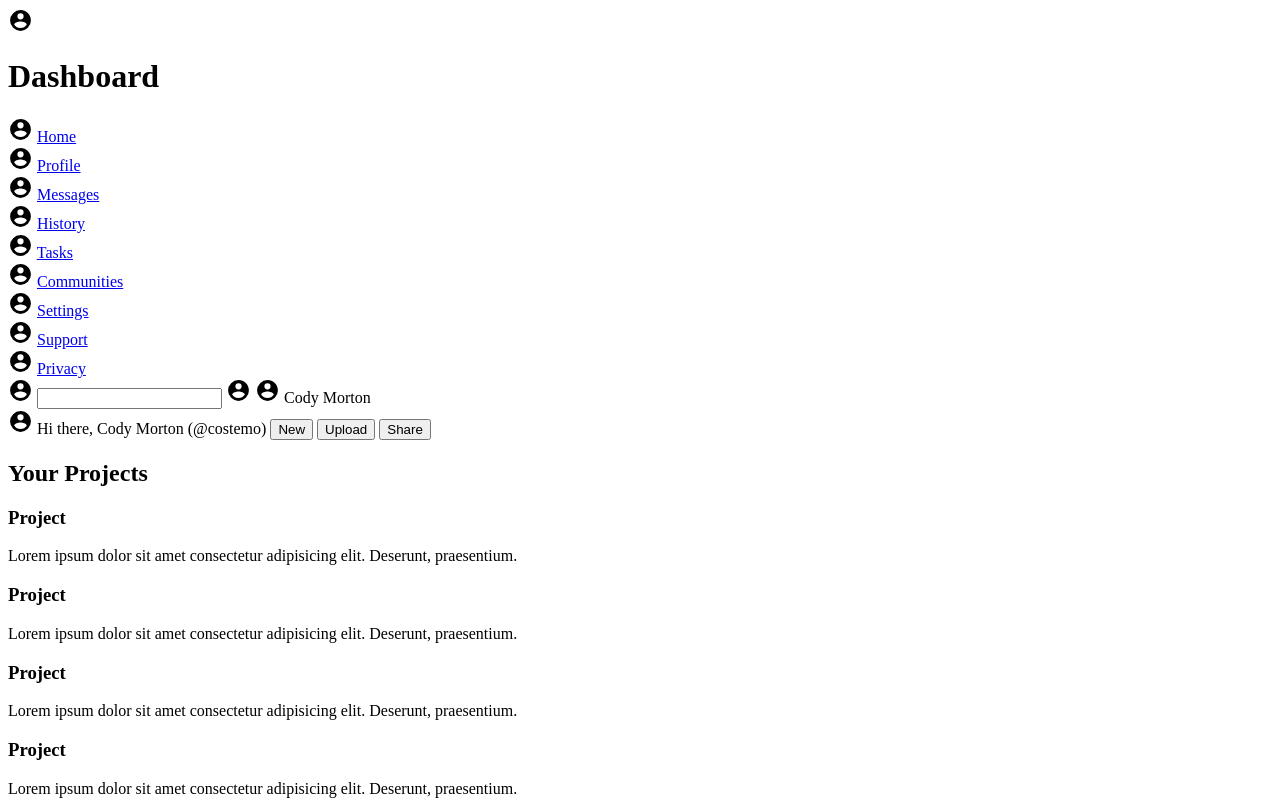
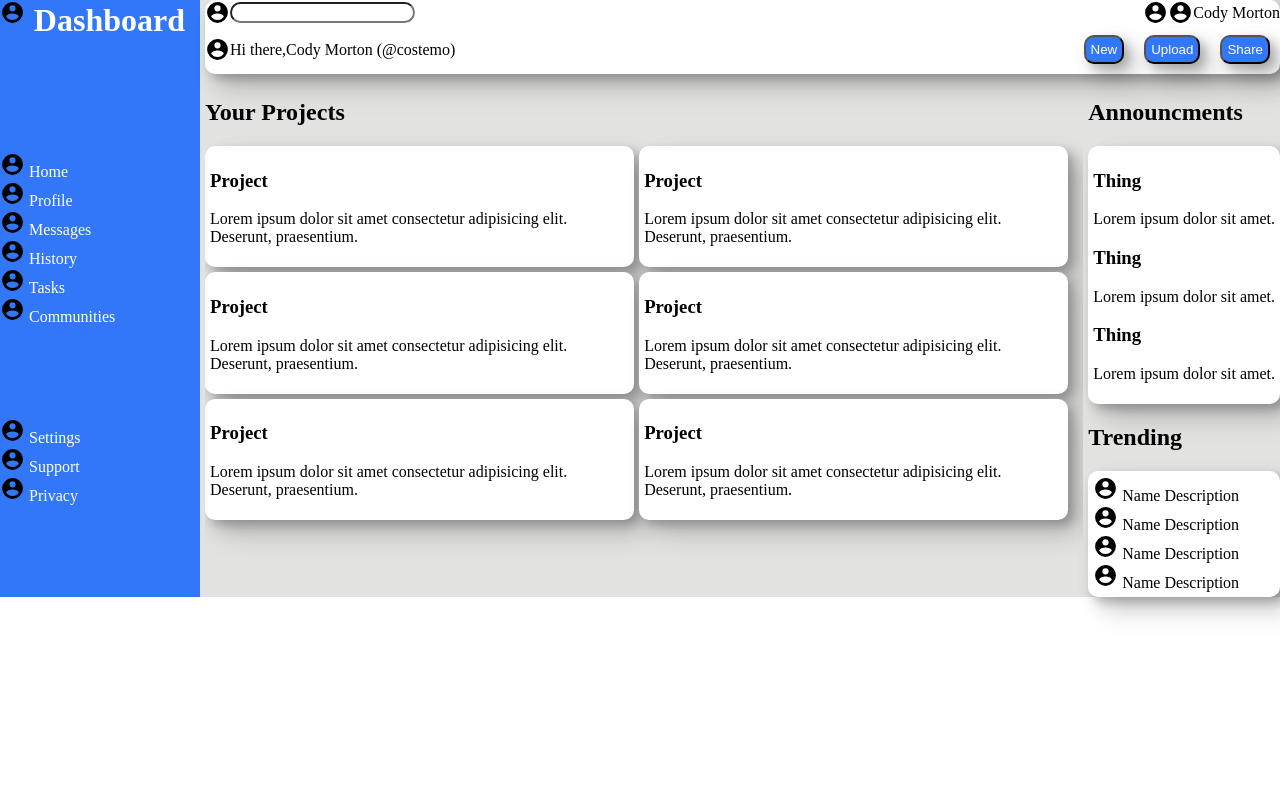
Before and after one commit to Costemo/dashboard, a plain HTML site: page index.html in a window 1280 px wide. Shown: the top 801 px of the page. Drawn offline with Linux system fonts and the light colour scheme.

Commit message:
Initial css layout

```diff
--- a/index.html
+++ b/index.html
@@ -7,7 +7,8 @@
     <link rel="stylesheet" href="styles.css">
 </head>
 <body>
-    <div class="sidebard">
+    <div class="container">
+    <div class="sidebar">
         <div class="dash">
             <img src="images/ph.svg" width="25px" height="25px">
             <h1>Dashboard</h1>
@@ -55,20 +56,27 @@
     </div>
     <Header>
         <div class="head-top">
+            <div class="head-top-left">
             <img src="images/ph.svg" width="25px" height="25px">
             <input type="search">
+            </div>
+            <div class="head-top-right">
             <img src="images/ph.svg" width="25px" height="25px">
             <img src="images/ph.svg" width="25px" height="25px">
             <span>Cody Morton</span>
+            </div>
         </div>
         <div class="head-bottom">
+            <div class="head-bottom-left">
             <img src="images/ph.svg" width="25px" height="25px">
             <span>Hi there,</span>
             <span>Cody Morton (@costemo)</span>
+            </div>
+            <div class="head-bottom-right">
             <button>New</button>
             <button>Upload</button>
             <button>Share</button>
-
+            </div>
         </div>
     </Header>
     <div class="middle-content">
@@ -100,10 +108,10 @@
             </div>
         </div>
     </div>
-    <div class="right-contnent">
+    <div class="right-content">
         <div class="Announcments">
             <h2>Announcments</h2>
-            <div class="Announcment-cards">
+            <div class="announcment-cards">
                 <div class="a-card">
                     <h3>Thing</h3>
                     <p>Lorem ipsum dolor sit amet.</p>
@@ -118,7 +126,7 @@
                 </div>
             </div>
         </div>
-        <div class="Trending">
+        <div class="trending">
             <h2>Trending</h2>
             <div class="trending-cards">
                 <div class="t-card">
@@ -144,5 +152,6 @@
             </div>
         </div>
     </div>
+    </div>
 </body>
 </html>
--- a/styles.css
+++ b/styles.css
@@ -0,0 +1,117 @@
+* {
+    box-sizing: border-box;
+}
+html, body {
+    width: 100%;
+    height: 100vh;
+    margin: 0;
+    padding: 0
+}
+.container {
+    display: grid;
+    grid-template-columns: repeat(auto-fill, minmax(10, 125px));
+    grid-template-rows: repeat(auto-fill, minmax(10, 125px));
+    background-color: rgb(226, 226, 225);
+    gap: 5px;
+}
+.sidebar {
+    grid-area: 1/1/11/3;
+    background-color: rgb(50, 119, 247);
+    color: white;
+    display: grid;
+    align-items: stretch;max-width: 200px;
+}
+header {
+    grid-area: 1/3/3/11;
+    background-color: white;
+    box-shadow: 5px 5px 10px rgba(0, 0, 0, 0.2), 10px 10px 20px rgba(0, 0, 0, 0.15), 15px 15px 30px rgba(0, 0, 0, 0.1);
+    border-radius: 10px;
+}
+.middle-content {
+    grid-area: 3/3/11/9;
+    padding-right: 15px;
+    overflow: auto;
+
+}
+.right-content {
+    grid-area: 3/9/11/11;
+}
+a {
+    color: white;
+    text-decoration: none;
+}
+.dash {
+    display: grid;
+    grid-template-columns: 1fr 1fr;
+    justify-content: start;
+    align-items: start;
+}
+h1 {
+    padding-right: 15px;
+    margin-top: 2px;
+}
+.card {
+    background-color: white;
+    box-shadow: 5px 5px 10px rgba(0, 0, 0, 0.2), 10px 10px 20px rgba(0, 0, 0, 0.15), 15px 15px 30px rgba(0, 0, 0, 0.1);
+    border-radius: 10px;
+    padding:5px;
+
+}
+.announcment-cards {
+    background-color: white;
+    box-shadow: 5px 5px 10px rgba(0, 0, 0, 0.2), 10px 10px 20px rgba(0, 0, 0, 0.15), 15px 15px 30px rgba(0, 0, 0, 0.1);
+    border-radius: 10px;
+    padding:5px
+
+}
+.trending-cards {
+    background-color: white;
+    box-shadow: 5px 5px 10px rgba(0, 0, 0, 0.2), 10px 10px 20px rgba(0, 0, 0, 0.15), 15px 15px 30px rgba(0, 0, 0, 0.1);
+    border-radius: 10px;
+    padding:5px
+}
+.projects {
+    display: grid;
+    grid-template-columns: 1fr 1fr;
+    grid-template-rows: 1fr 1fr 1fr;
+    gap: 5px;
+    align-content: start;
+}
+.head-top {
+    display: flex;
+    justify-content: space-between;
+}
+.head-top-left {
+    display: flex;
+    align-items: center;
+}
+.head-top-right {
+    display: flex;
+    align-items: center;
+}
+.head-bottom {
+    display: flex;
+    justify-content: space-between;
+}
+.head-bottom-left {
+    display: flex;
+    align-items: center;
+}
+.head-bottom-right {
+    display: flex;
+    align-content: center;
+    justify-content: space-between;
+
+}
+button {
+    margin: 10px;
+    box-shadow: 5px 5px 10px rgba(0, 0, 0, 0.2), 10px 10px 20px rgba(0, 0, 0, 0.15), 15px 15px 30px rgba(0, 0, 0, 0.1);
+    border-radius: 10px;
+    padding:5px;
+    background-color:  rgb(50, 119, 247);
+    color: white;
+    font-style: bold;
+}
+input {
+    border-radius: 20px;
+}
```
